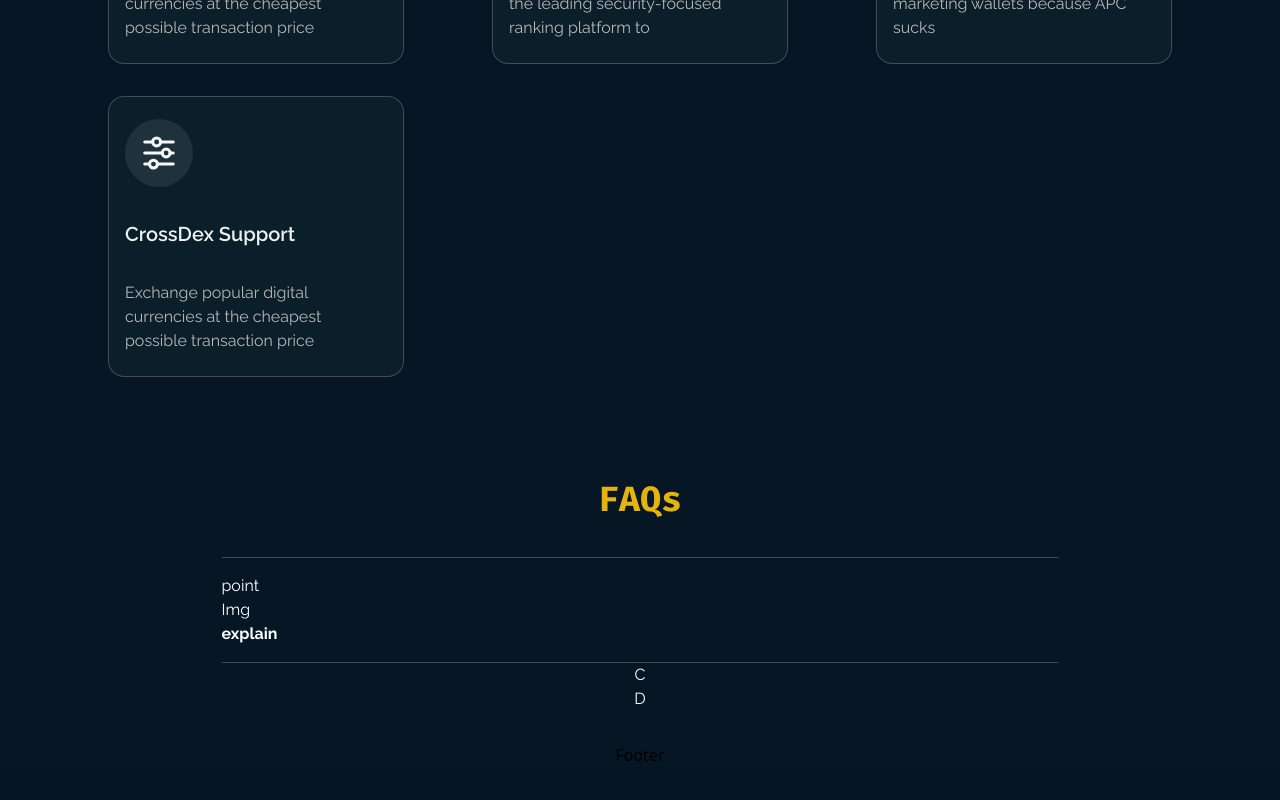
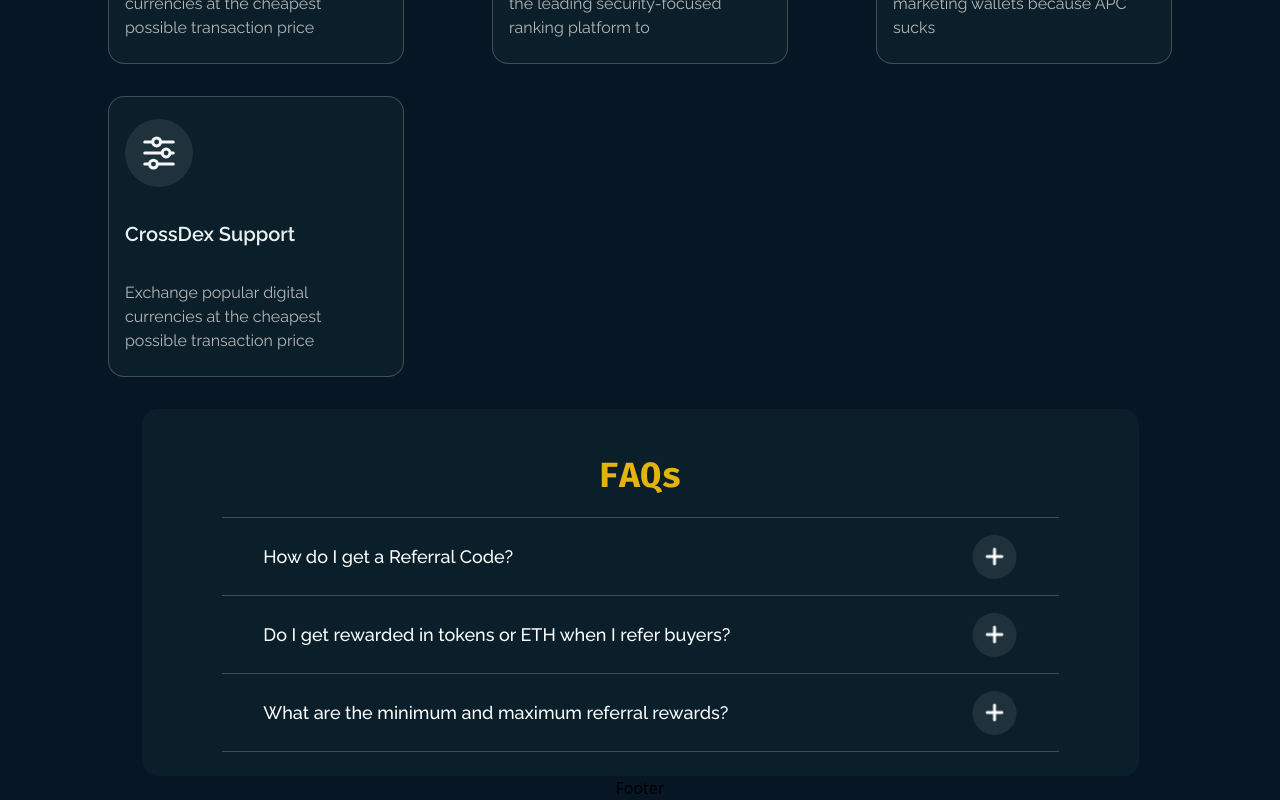
Before and after one commit to traez/frontend-intern-task-moonex-dotprolabs, a Next.js app: page / in a window 1280 px wide. Shown: the part 1543-2343 px from the top of the page. Before the commit the page ends 2310 px from the top, so only its background shows below. Built offline with nearby package versions, Linux system fonts and the light colour scheme.

Commit message:
feat: enhance Faqs component with improved layout, styling, and interactive elements

```diff
--- a/src/components/Faqs.tsx
+++ b/src/components/Faqs.tsx
@@ -1,18 +1,90 @@
+import Image from "next/image";
+
 const Faqs = () => {
   return (
-    <section className="flex-grow flex-shrink overflow-auto mx-auto w-full max-w-[997px] h-auto py-8 px-[1.25rem] sm:px-[3.5rem] lg:px-[5rem] flex flex-col justify-center items-center">
-      <article className="font-firaCode text-[#E4B40D] font-extrabold text-[35px] w-full border-b border-[#7A7A7A]/50 py-8">
+    <section className="flex-grow flex-shrink overflow-auto mx-auto w-full max-w-[997px] h-auto py-6 px-[1.25rem] sm:px-[3.5rem] lg:px-[5rem] flex flex-col justify-center items-center bg-[#0a1f2a] rounded-[1rem]">
+      <article className="font-firaCode text-[#E4B40D] font-extrabold text-[35px] w-full border-b border-[#7A7A7A]/50 py-4">
         <p className="justify-self-center">FAQs</p>
       </article>
-      <article className="font-raleway text-white w-full border-b border-[#7A7A7A]/50 py-4">
-        <menu>
-          <p>point</p>
-          <div>Img</div>
+      <article className="font-raleway  w-full border-b border-[#7A7A7A]/50 py-4 flex flex-col justify-center items-center group">
+        <menu className="mx-auto w-[90%] flex flex-row justify-between items-center">
+          <p className="text-white font-medium text-lg">
+            How do I get a Referral Code?
+          </p>
+          <div className="relative w-[45px] h-[45px] cursor-pointer">
+            <Image
+              src="/icon-plus.png"
+              alt="icon-plus"
+              fill
+              sizes="(min-width: 360px) 100vw"
+              className="object-contain group-hover:hidden"
+            />
+            <Image
+              src="/icon-vdown.png"
+              alt="icon-down"
+              fill
+              sizes="(min-width: 360px) 100vw"
+              className="object-contain hidden group-hover:block"
+            />
+          </div>
         </menu>
-        <b>explain</b>
+        <b className="mx-auto w-[90%] text-[#BAB8B8] text-[15px] font-normal hidden group-hover:block">
+        Connect your wallet to the platform your unique referral code will be auto generated!
+        </b>
       </article>
-      <article className="font-raleway text-white">C</article>
-      <article className="font-raleway text-white">D</article>
+      <article className="font-raleway  w-full border-b border-[#7A7A7A]/50 py-4 flex flex-col justify-center items-center group">
+        <menu className="mx-auto w-[90%] flex flex-row justify-between items-center">
+          <p className="text-white font-medium text-lg">
+          Do I get rewarded in tokens or ETH when I refer buyers?
+          </p>
+          <div className="relative w-[45px] h-[45px] cursor-pointer">
+            <Image
+              src="/icon-plus.png"
+              alt="icon-plus"
+              fill
+              sizes="(min-width: 360px) 100vw"
+              className="object-contain group-hover:hidden"
+            />
+            <Image
+              src="/icon-vdown.png"
+              alt="icon-down"
+              fill
+              sizes="(min-width: 360px) 100vw"
+              className="object-contain hidden group-hover:block"
+            />
+          </div>
+        </menu>
+        <b className="mx-auto w-[90%] text-[#BAB8B8] text-[15px] font-normal hidden group-hover:block">
+          You receive your rewards in ETH instantly once someone you refer makes
+          a transaction!
+        </b>
+      </article>
+      <article className="font-raleway  w-full border-b border-[#7A7A7A]/50 py-4 flex flex-col justify-center items-center group">
+        <menu className="mx-auto w-[90%] flex flex-row justify-between items-center">
+          <p className="text-white font-medium text-lg">
+          What are the minimum and maximum referral rewards?
+          </p>
+          <div className="relative w-[45px] h-[45px] cursor-pointer">
+            <Image
+              src="/icon-plus.png"
+              alt="icon-plus"
+              fill
+              sizes="(min-width: 360px) 100vw"
+              className="object-contain group-hover:hidden"
+            />
+            <Image
+              src="/icon-vdown.png"
+              alt="icon-down"
+              fill
+              sizes="(min-width: 360px) 100vw"
+              className="object-contain hidden group-hover:block"
+            />
+          </div>
+        </menu>
+        <b className="mx-auto w-[90%] text-[#BAB8B8] text-[15px] font-normal hidden group-hover:block">
+        You will earn 1% of every transaction value, with no maximum limit on rewards!
+        </b>
+      </article>
     </section>
   );
 };
```
